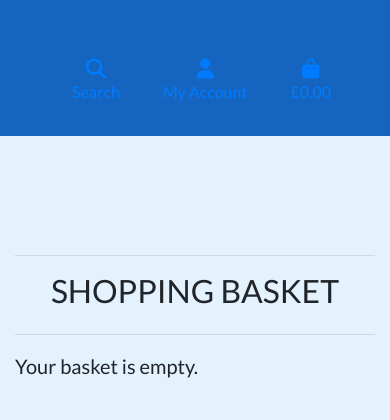
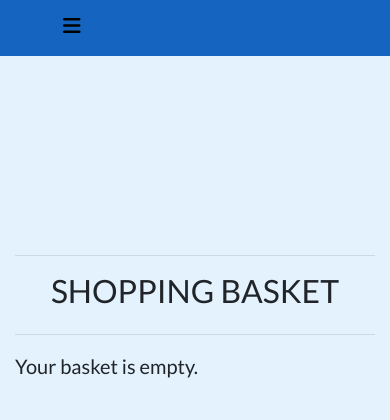
Before and after one commit to Code-Institute-Submissions/baileyl91-MS4_Ski_eCommerce_AprResub, a Django app: page /basket/ in a window 390 px wide. Shown: the top 420 px of the page. Run offline with Django 3.2, Linux system fonts and the light colour scheme; some libraries are stand-ins or nearby versions.

Commit message:
fix issue with mobile hamburger navigation

```diff
--- a/templates/base.html
+++ b/templates/base.html
@@ -43,14 +43,14 @@
   </head>
   <body>
       <header class="container-fluid fixed-top">
-        <div id="topnav" class="row pt-lg-1 d-none d-lg-flex">
-          <div class="col-12 col-lg-4 my-auto py-1 py-lg-0 ">
+        <div id="topnav" class="row pt-lg-2 d-none d-lg-flex">
+          <div class="col-12 col-lg-4 my-auto py-1 py-lg-0 text-center text-lg-left">
             <a href="{% url 'home' %}" class="nav-link">
               <h2 class="logo-font my-0 float-left">Ski Shop</h2>
               <i class=" fa fa-snowflake"></i>
             </a>
           </div>
-          <div class="col-12 col-lg-4 my-auto py-1 py-lg-0 ">
+          <div class="col-12 col-lg-4 col-md-3 my-auto py-1 py-lg-0 ">
             <form method="GET" action="{% url 'products' %}">
               <div class="input-group w-100">
                 <input class="form-control border rounded-3" type="text" name="q" placeholder="Search our site">
@@ -62,7 +62,7 @@
               </div>
             </form>
           </div>
-          <div class="col-12 col-lg-4 my-auto py-1 py-lg-0 ">
+          <div class="col-12 col-lg-4 col-md-5 my-auto py-1 py-lg-0 ">
             <ul class="list-inline list-unstyled text-center text-lg-right my-0">
               <li class="list-inline-item">
                 <a class="text-white nav-link" href="{% url 'contact' %}">
@@ -111,11 +111,14 @@
         </div>
         <div id="topnav" class="row">
           <nav class="navbar-custom navbar navbar-expand-lg w-100">
-            <button class="navbar-toggler" type="button" data-toggle="collapse" data-target="#main-nav" aria-controls="main-nav" aria-expanded="false" aria-label="Toggle navigation">
-                <span class="navbar-toggler-icon"></span>
+            <button class="navbar-toggler float-right" type="button" data-toggle="collapse" data-target="#main-nav" aria-controls="main-nav" aria-expanded="false" aria-label="Toggle navigation">
+                <span class="navbar-toggler-icon text-white "></span>
+                <i class="fas fa-bars fa-1x"></i>
             </button>
+            <div class="collapse navbar-collapse" id="main-nav">
             {% include 'includes/mobile_top_header.html' %}
             {% include 'includes/main_nav.html' %}
+          </div>
         </nav>
         </div>
 
--- a/templates/includes/main_nav.html
+++ b/templates/includes/main_nav.html
@@ -1,5 +1,5 @@
 
-<div class="collapse navbar-collapse">
+
     <ul class="navbar-nav w-auto mx-auto">
         <li class="nav-item dropdown">
             <a class="logo-font font-weight-bold nav-link mr-5" href="#" id="all-products-link" data-toggle="dropdown" aria-haspopup="true" aria-expanded="false">
@@ -47,4 +47,3 @@
             </div>
         </li>
     </ul>
-</div>
--- a/templates/includes/mobile_top_header.html
+++ b/templates/includes/mobile_top_header.html
@@ -1,8 +1,8 @@
 
 <ul>
-    <li class="list-inline-item">
-      <a class="text-black nav-link d-block d-lg-none" href="#" id="mobile-search" data-toggle="dropdown" aria-haspopup="true" aria-expanded="false">
-          <div class="text-center">
+    <li class="list-inline-item ">
+      <a class="nav-link d-block d-lg-none" href="#" id="mobile-search" data-toggle="dropdown" aria-haspopup="true" aria-expanded="false">
+          <div class="text-center text-white">
               <div><i class="fas fa-search fa-lg"></i></div>
               <p class="my-0">Search</p>
           </div>
@@ -14,7 +14,7 @@
                   <div class="input-group-append">
                       <button class="form-control form-control btn btn-black border border-black rounded-0" type="submit">
                           <span class="icon">
-                              <i class="fas fa-search"></i>
+                              <i class="fas fa-search text-white"></i>
                           </span>
                       </button>
                   </div>
@@ -22,8 +22,16 @@
           </form>
       </div>
   </li>
+  <li class="list-inline-item">
+    <a class="text-white nav-link d-block d-lg-none" href="{% url 'contact' %}"  >
+      <div class="text-center">
+        <div><i class="fas fa-address-book fa-lg"></i></div>
+      <p class="my-0">Contact Us</p>
+      </div>
+    </a>
+  </li>
   <li class="list-inline-item dropdown">
-      <a class="text-black nav-link d-block d-lg-none" href="#" id="user-options" data-toggle="dropdown" aria-haspopup="true" aria-expanded="false">
+      <a class="text-white nav-link d-block d-lg-none" href="#" id="user-options" data-toggle="dropdown" aria-haspopup="true" aria-expanded="false">
           <div class="text-center">
               <div><i class="fas fa-user fa-lg"></i></div>
               <p class="my-0">My Account</p>
@@ -43,7 +51,7 @@
       </div>
   </li>
   <li class="list-inline-item">
-      <a class="{% if grand_total %}text-primary font-weight-bold{% else %}text-black{% endif %} nav-link d-block d-lg-none" href="{% url 'view_basket' %}">
+      <a class="{% if grand_total %}text-primary font-weight-bold{% else %}text-white{% endif %} nav-link d-block d-lg-none" href="{% url 'view_basket' %}">
           <div class="text-center">
               <div><i class="fas fa-shopping-bag fa-lg"></i></div>
               <p class="my-0">
```
